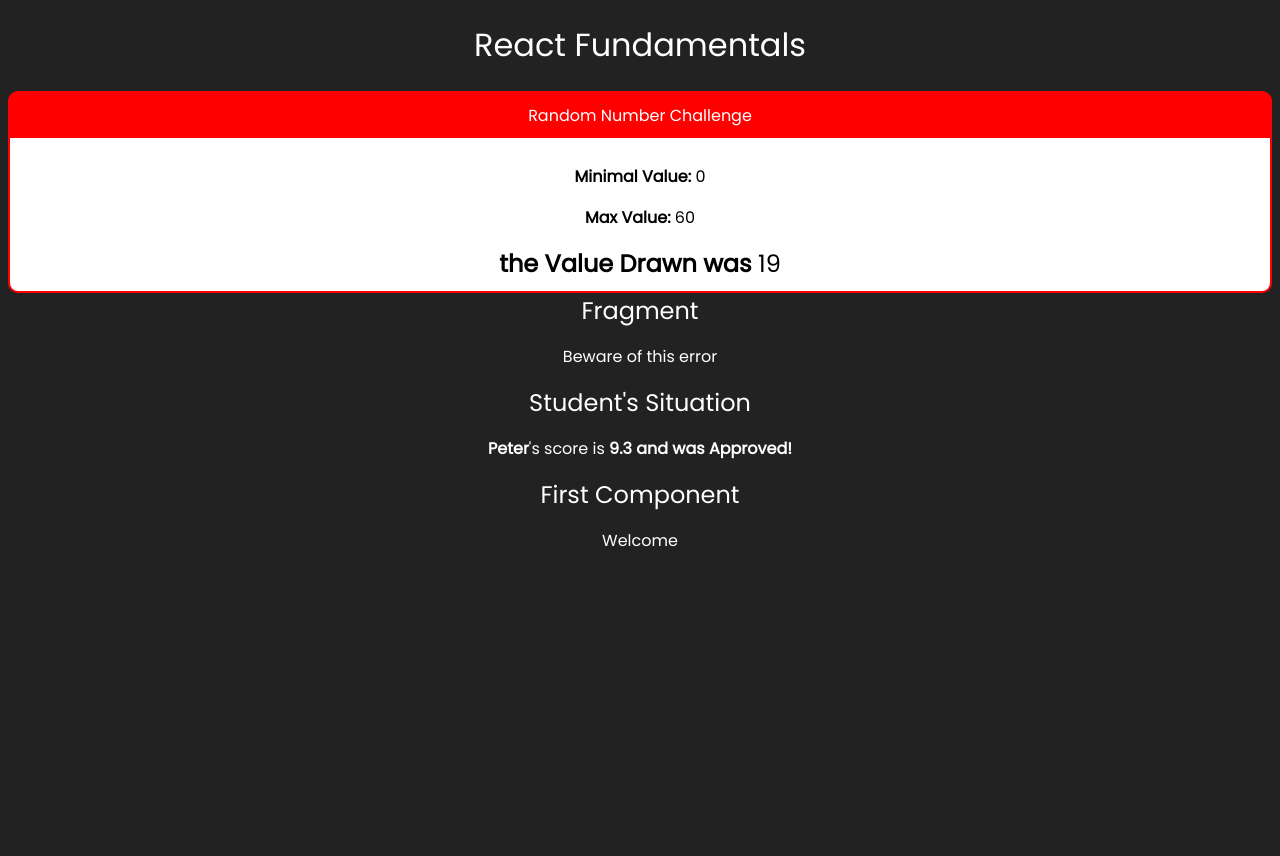
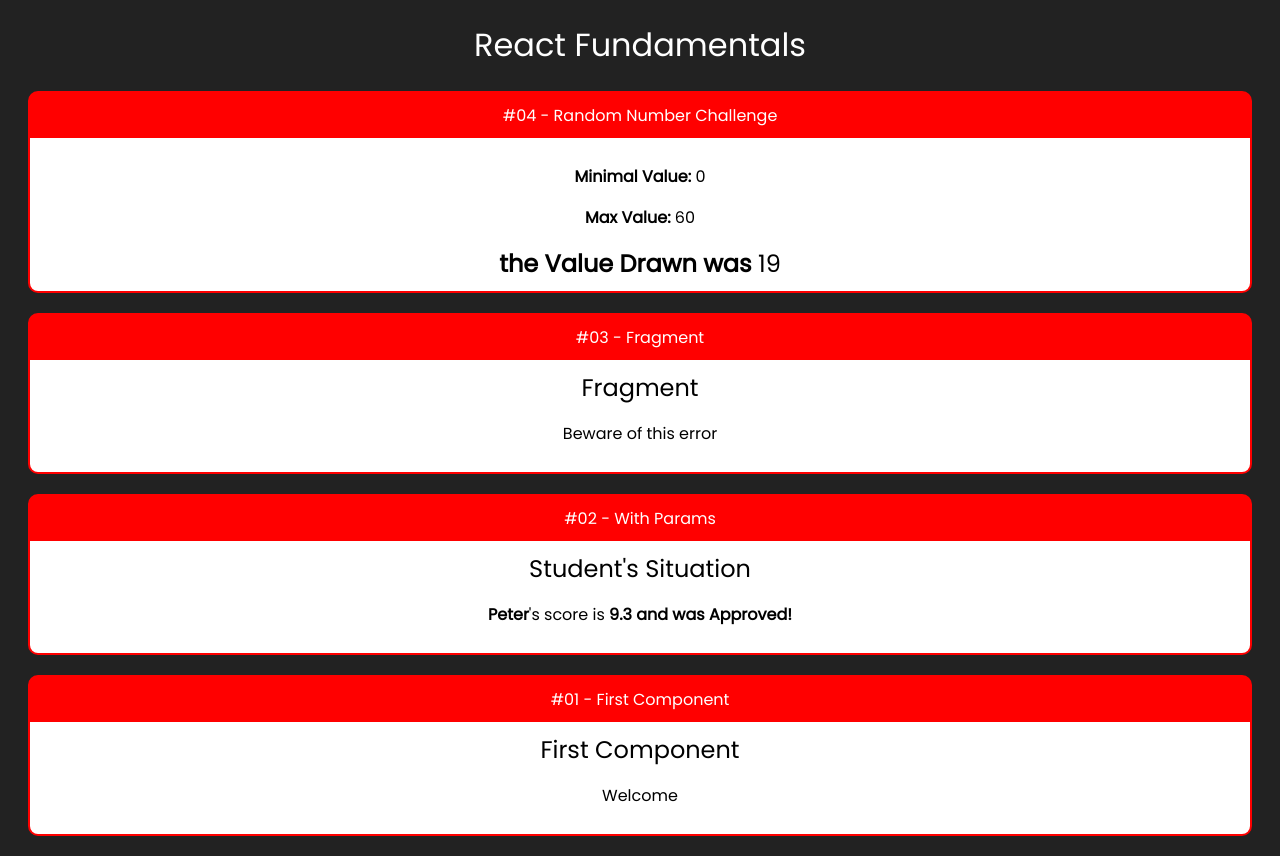
Before and after one commit to galenomoon/ReactFundamentals_React, a React (Create React App) app: page / in a window 1280 px wide. Before the commit the page ends 800 px from the top, so only its background shows below. Built offline with nearby package versions, Linux system fonts and the light colour scheme.

Commit message:
Adding cards to the web page | CSS

```diff
--- a/src/App.jsx
+++ b/src/App.jsx
@@ -9,23 +9,27 @@
   // _, (), props, (props) | This function only takes ONE parameter, so we can use UNDERLINE (_) to say that to the code
   // Or you can use "<React.Fragment><React.Fragment/>""
   <div id="app">
-
     <h1>React Fundamentals</h1>
 
-<Card title="Random Number Challenge">
-    <Random
-    minimalValue={0}
-    maxValue={60}
-    />
+    <Card title="#04 - Random Number Challenge">
+      <Random minimalValue={0} maxValue={60} />
     </Card>
 
+    <Card title="#03 - Fragment">
       <Fragment />
+    </Card>
+
+    <Card title="#02 - With Params">
       {/*Here ⤵ I'm generating two props with their respective values, and in WithParams.jsx calling it for interpolation*/}
       <WithParams
         title="Student's Situation"
         studentName="Peter"
         studentScore={9.3}
       />
+    </Card>
+
+    <Card title="#01 - First Component">
       <First></First>
+    </Card>
   </div>
 );
--- a/src/components/Layout/Card.css
+++ b/src/components/Layout/Card.css
@@ -6,6 +6,7 @@
   overflow: hidden;
   /* box-shadow: 8px 8px 10px black; */
   transition:0.4s;
+  margin: 20px
 }
 
 .card:hover {
```
Lines whose indentation alone changed are shown as unchanged.
